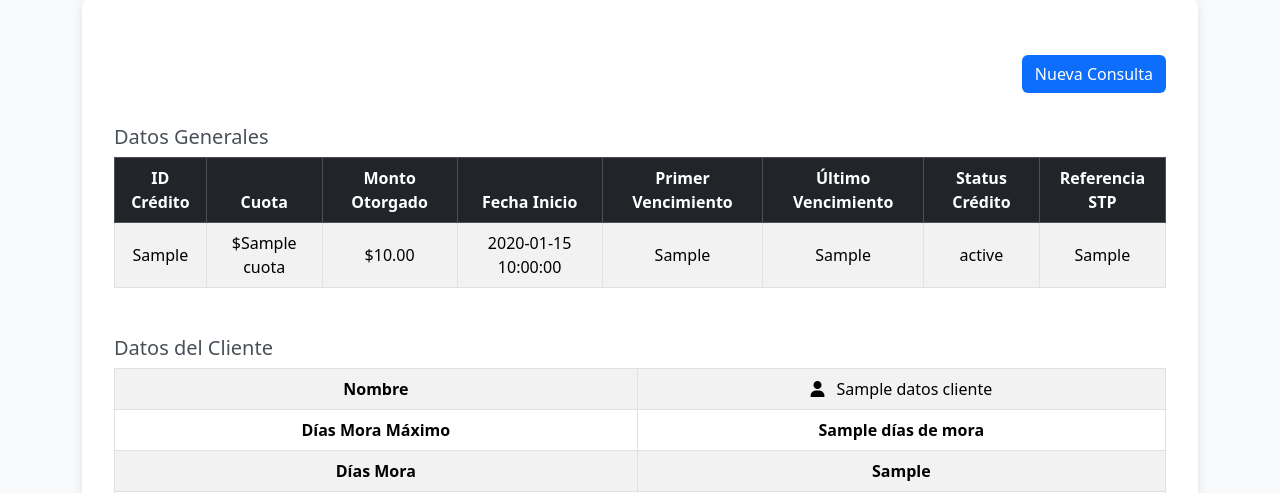
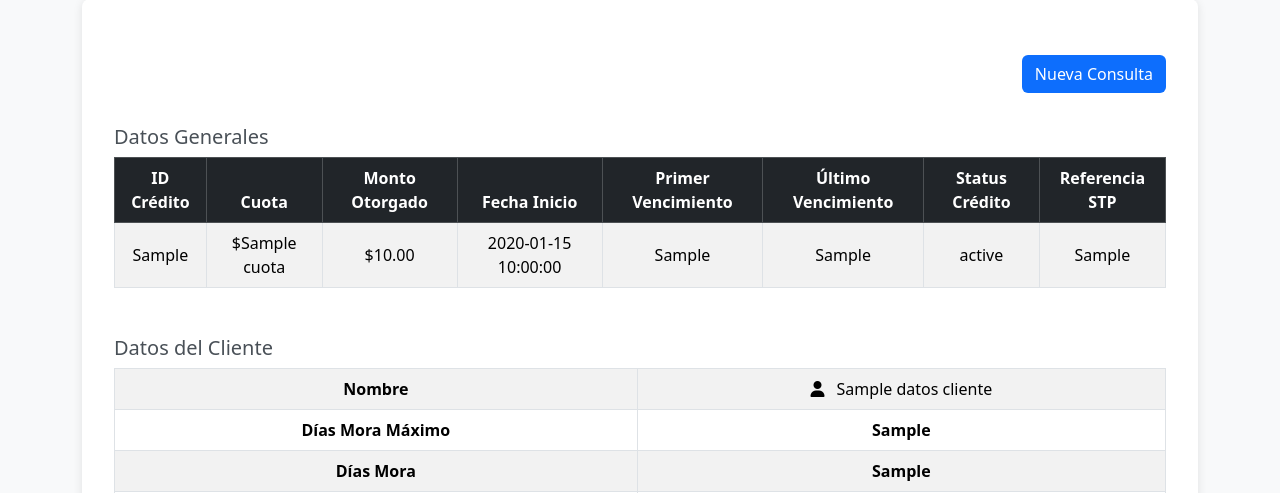
Before and after one commit to JONMAXI/sitio-web-estado-cuenta, a Flask app: template templates/resultado.html in a window 1280 px wide. Shown: the part 109-602 px from the top of the page. Run offline with Flask 3, Linux system fonts and the light colour scheme; the template is opened without the code that fills it: most values are stand-ins (such as "Sample title", 1, 10 or a date in 2020); some libraries are stand-ins or nearby versions.

Commit message:
Cambios auditorias tablas

```diff
--- a/templates/resultado.html
+++ b/templates/resultado.html
@@ -94,7 +94,7 @@
             </tr>
             <tr>
               <th>Días Mora Máximo</th>
-              <td><strong>{{ datos.datosSaldos.diasMoraMaximo }} días de mora</strong></td>
+              <td><strong>{{ datos.datosSaldos.diasMoraMaximo }}</strong></td>
             </tr>
             <tr>
               <th>Días Mora</th>
```
